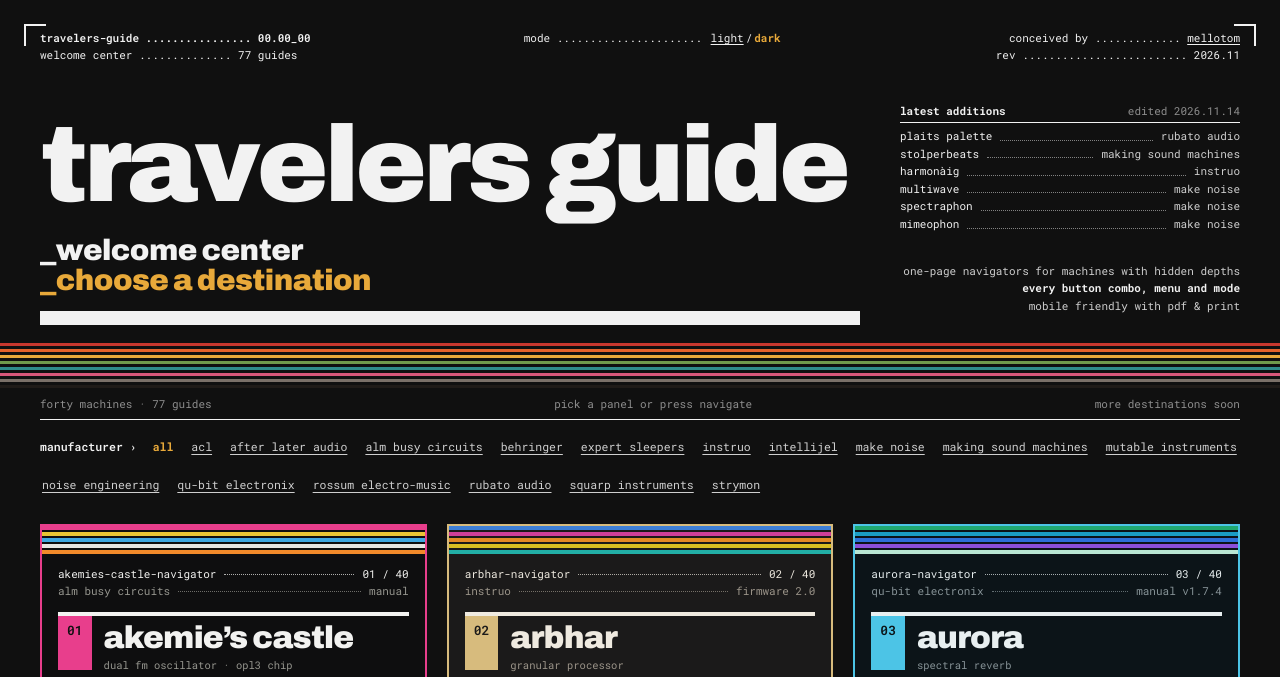
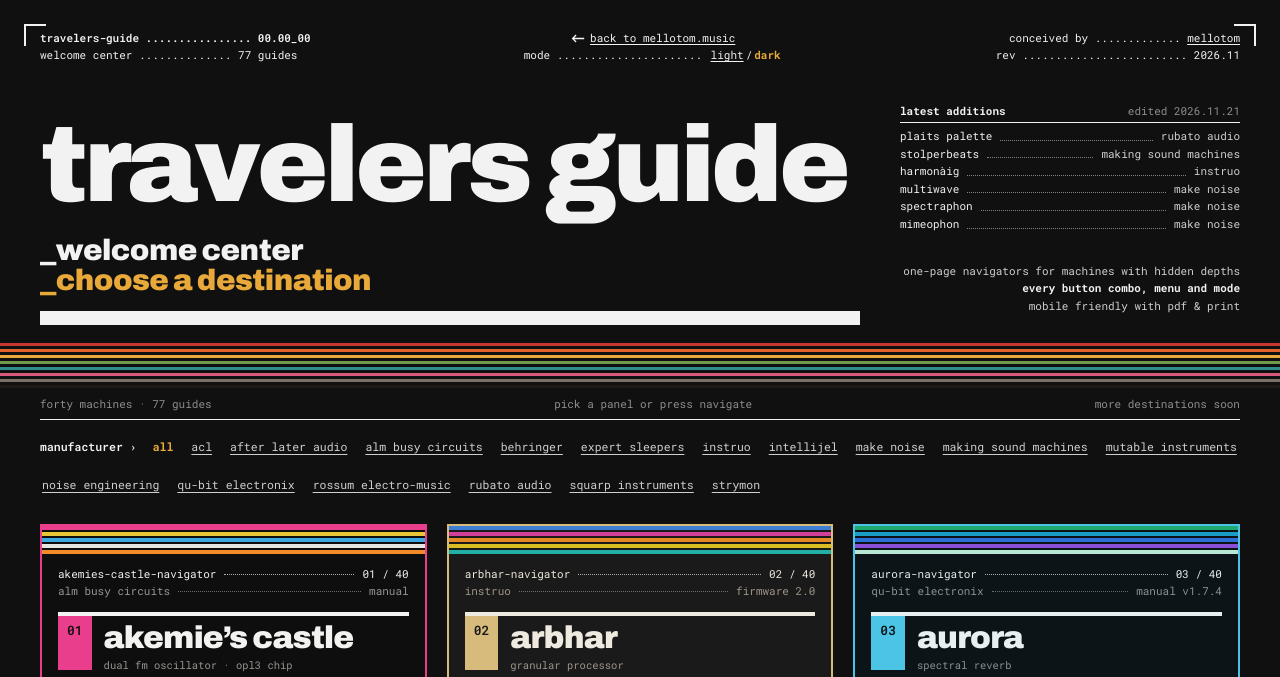
Before and after one commit to mellotom/travelers-guide, a plain HTML site: page index.html in a window 1280 px wide. Shown: the top 677 px of the page. Drawn offline with Linux system fonts and the light colour scheme.

Commit message:
back to mellotom.music link
Co-Authored-By: Claude Opus 5.5 <noreply@anthropic.com>
Claude-Session: https://claude.ai/code/session_01As7RRQqP2XXwdQ3cmFk7TE

```diff
--- a/index.html
+++ b/index.html
@@ -107,7 +107,7 @@ html[data-bgx]:not([data-theme="light"]) body{background:transparent}html[data-b
 <div class="crop" style="top: 24px; left: 24px; border-top-width: 2px; border-left-width: 2px" aria-hidden="true"></div><div class="crop" style="top: 24px; right: 24px; border-top-width: 2px; border-right-width: 2px" aria-hidden="true"></div><div class="crop" style="bottom: 24px; left: 24px; border-bottom-width: 2px; border-left-width: 2px" aria-hidden="true"></div><div class="crop" style="bottom: 24px; right: 24px; border-bottom-width: 2px; border-right-width: 2px" aria-hidden="true"></div>
 <div class="slugs">
 <div><span style="font-weight: 600">travelers-guide ................ 00.00_00</span><span>welcome center .............. 77 guides</span></div>
-<div class="tm-line"><span>mode ...................... <button type="button" class="tm" data-t="light" aria-pressed="false">light</button>/<button type="button" class="tm" data-t="dark" aria-pressed="false">dark</button></span></div>
+<div class="tm-line"><span><a class="tm" href="https://mellotom.music/" style="display: inline-flex; align-items: center; gap: 5px"><svg width="14" height="9" viewBox="0 0 14 9" aria-hidden="true" style="display: block; flex: none"><path d="M13.2 4.5 H1.6 M5.1 1 L1.6 4.5 L5.1 8" fill="none" stroke="currentColor" stroke-width="1.3"></path></svg><span>back to mellotom.music</span></a></span><span>mode ...................... <button type="button" class="tm" data-t="light" aria-pressed="false">light</button>/<button type="button" class="tm" data-t="dark" aria-pressed="false">dark</button></span></div>
 <div class="r"><span>conceived by ............. <a href="https://linktr.ee/mellotom" target="_blank" rel="noopener" style="text-underline-offset: 2px">mellotom</a></span><span>rev ......................... 2026.11</span><span class="gc" data-path="TOTAL" data-l="37" style="visibility: hidden">visitors</span></div>
 </div>
 <header class="hero">
@@ -116,7 +116,7 @@ html[data-bgx]:not([data-theme="light"]) body{background:transparent}html[data-b
 <div class="sub2"><span>_welcome center</span><span class="acc">_choose a destination</span></div></div>
 <div class="bar"></div>
 </div>
-<div class="side"><nav class="latest" aria-label="latest additions"><div class="lh"><span>latest additions</span><span>edited 2026.11.14</span></div><a href="https://mellotom.github.io/plaits-palette-navigator/"><span class="nm">plaits palette</span><span class="dots" aria-hidden="true"></span><span>rubato audio</span></a><a href="https://mellotom.github.io/stolperbeats-navigator/"><span class="nm">stolperbeats</span><span class="dots" aria-hidden="true"></span><span>making sound machines</span></a><a href="https://mellotom.github.io/harmonaig-navigator/"><span class="nm">harmonàig</span><span class="dots" aria-hidden="true"></span><span>instruo</span></a><a href="https://mellotom.github.io/multiwave-navigator/"><span class="nm">multiwave</span><span class="dots" aria-hidden="true"></span><span>make noise</span></a><a href="https://mellotom.github.io/spectraphon-navigator/"><span class="nm">spectraphon</span><span class="dots" aria-hidden="true"></span><span>make noise</span></a><a href="https://mellotom.github.io/mimeophon-navigator/"><span class="nm">mimeophon</span><span class="dots" aria-hidden="true"></span><span>make noise</span></a></nav><p class="key"><span>one-page navigators for machines with hidden depths</span><b>every button combo, menu and mode</b><span>mobile friendly with pdf &amp; print</span></p></div>
+<div class="side"><nav class="latest" aria-label="latest additions"><div class="lh"><span>latest additions</span><span>edited 2026.11.21</span></div><a href="https://mellotom.github.io/plaits-palette-navigator/"><span class="nm">plaits palette</span><span class="dots" aria-hidden="true"></span><span>rubato audio</span></a><a href="https://mellotom.github.io/stolperbeats-navigator/"><span class="nm">stolperbeats</span><span class="dots" aria-hidden="true"></span><span>making sound machines</span></a><a href="https://mellotom.github.io/harmonaig-navigator/"><span class="nm">harmonàig</span><span class="dots" aria-hidden="true"></span><span>instruo</span></a><a href="https://mellotom.github.io/multiwave-navigator/"><span class="nm">multiwave</span><span class="dots" aria-hidden="true"></span><span>make noise</span></a><a href="https://mellotom.github.io/spectraphon-navigator/"><span class="nm">spectraphon</span><span class="dots" aria-hidden="true"></span><span>make noise</span></a><a href="https://mellotom.github.io/mimeophon-navigator/"><span class="nm">mimeophon</span><span class="dots" aria-hidden="true"></span><span>make noise</span></a></nav><p class="key"><span>one-page navigators for machines with hidden depths</span><b>every button combo, menu and mode</b><span>mobile friendly with pdf &amp; print</span></p></div>
 </header>
 <div class="lanes" aria-hidden="true"><div style="height: 3px; background: #3E7FD6"></div><div style="height: 3px; background: #CF3F98"></div><div style="height: 3px; background: #E38A26"></div><div style="height: 3px; background: #D9BE22"></div><div style="height: 3px; background: #22AFA6"></div><div style="height: 3px; background: #8656D1"></div><div style="height: 3px; background: #D7BB7D"></div><div style="height: 3px; background: #262324"></div></div>
 <div class="strip"><span>forty machines · 77 guides</span><span>pick a panel or press navigate</span><span>more destinations soon</span></div>
```
